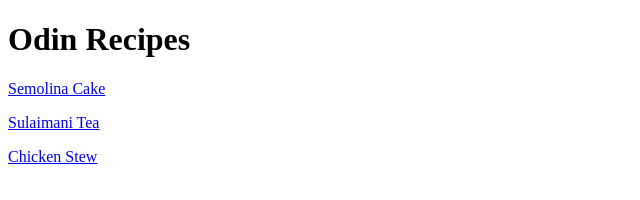
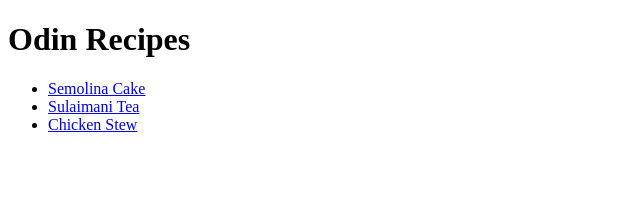
Before and after one commit to nishadnp/odin-recipes, a plain HTML site: page index.html in a window 1280 px wide. Shown: the whole page, without its empty margins (0-640 px from the left). Drawn offline with Linux system fonts and the light colour scheme.

Commit message:
Update: Arrange the recipe page hyperlinks in list
The links for navigating to recipe pages in index.html are arranged in an unordered list.

```diff
--- a/index.html
+++ b/index.html
@@ -6,8 +6,10 @@
     </head>
     <body>
         <h1>Odin Recipes</h1>
-        <p><a href="./recipes/semolina-cake.html">Semolina Cake</a></p>
-        <p><a href="./recipes/sulaimani-tea.html">Sulaimani Tea</a></p>
-        <p><a href="./recipes/chicken-stew.html">Chicken Stew</a></p>
+        <ul>
+            <li><a href="./recipes/semolina-cake.html">Semolina Cake</a></li>
+            <li><a href="./recipes/sulaimani-tea.html">Sulaimani Tea</a></li>
+            <li><a href="./recipes/chicken-stew.html">Chicken Stew</a></li>
+        </ul>
     </body>
 </html>
```
